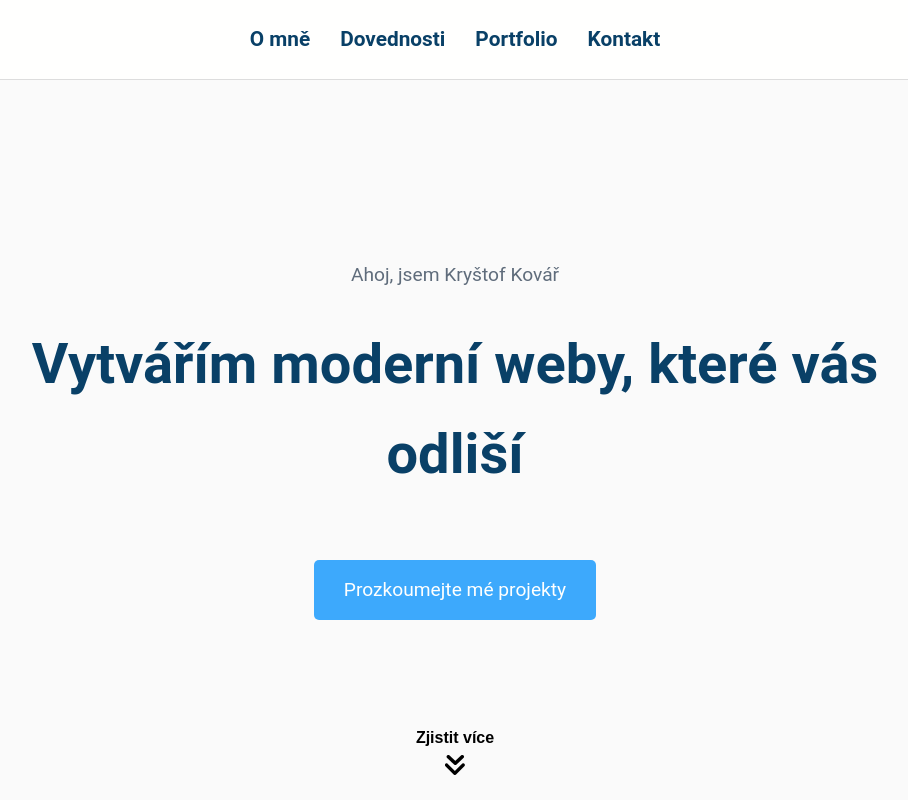
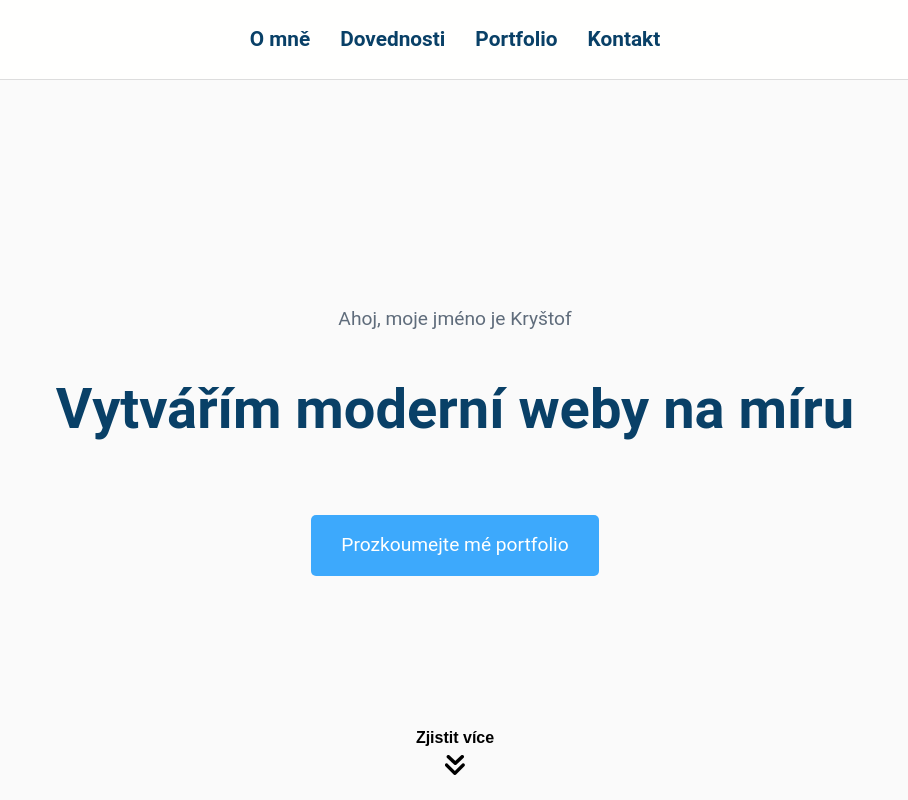
Before and after one commit to kovarkrystof/portfolio, a plain HTML site: page index.html in a window 1280 px wide. Shown: the top 800 px of the page, without its empty margins (185-1093 px from the left). Drawn offline with Linux system fonts and the light colour scheme.

Commit message:
Add files via upload

```diff
--- a/index.html
+++ b/index.html
@@ -41,9 +41,9 @@
         <section id="hero" class="hero">
             <div class="container">
                 <div class="heading">
-                    <p>Ahoj, jsem Kryštof Kovář</p>
-                    <h1>Vytvářím moderní weby, které vás odliší</h1>
-                    <a href="#portfolio" class="cta-btn">Prozkoumejte mé projekty</a>
+                    <p>Ahoj, moje jméno je Kryštof</p>
+                    <h1>Vytvářím moderní weby na míru</h1>
+                    <a href="#portfolio" class="cta-btn">Prozkoumejte mé portfolio</a>
                 </div>
                 <button id="nextSection" aria-label="Zjistit více informací o tvorbě webových stránek">
                     <div id="dynamic-image">
@@ -121,7 +121,7 @@
                 <div class="project zoom-in">
                     <h3>Fiktivní Kavárna</h3>
                     <p>Fiktivní webová stránka kavárny. Využívá HTML, CSS a JavaScript k vytvoření přívětivého a moderního designu. (Slouží jako ukázková práce. Lorem ipsum slouží jako výplňový text.)</p>
-                    <a href="webs/fiktivnikavarna/index.html" target="_blank" class="btn">Zobrazit web</a>
+                    <a href="https://kovarkrystof.github.io/cafe-website-template/index.html" target="_blank" class="btn">Zobrazit web</a>
                 </div>
 
 
@@ -134,8 +134,9 @@
             </div>
         </section>
 
+
     </main>
-    <footer class="footer">
+    <footer>
         <div class="footer-container">
             <section class="contact" id="contact">
                 <h2>Kontakt</h2>
```
